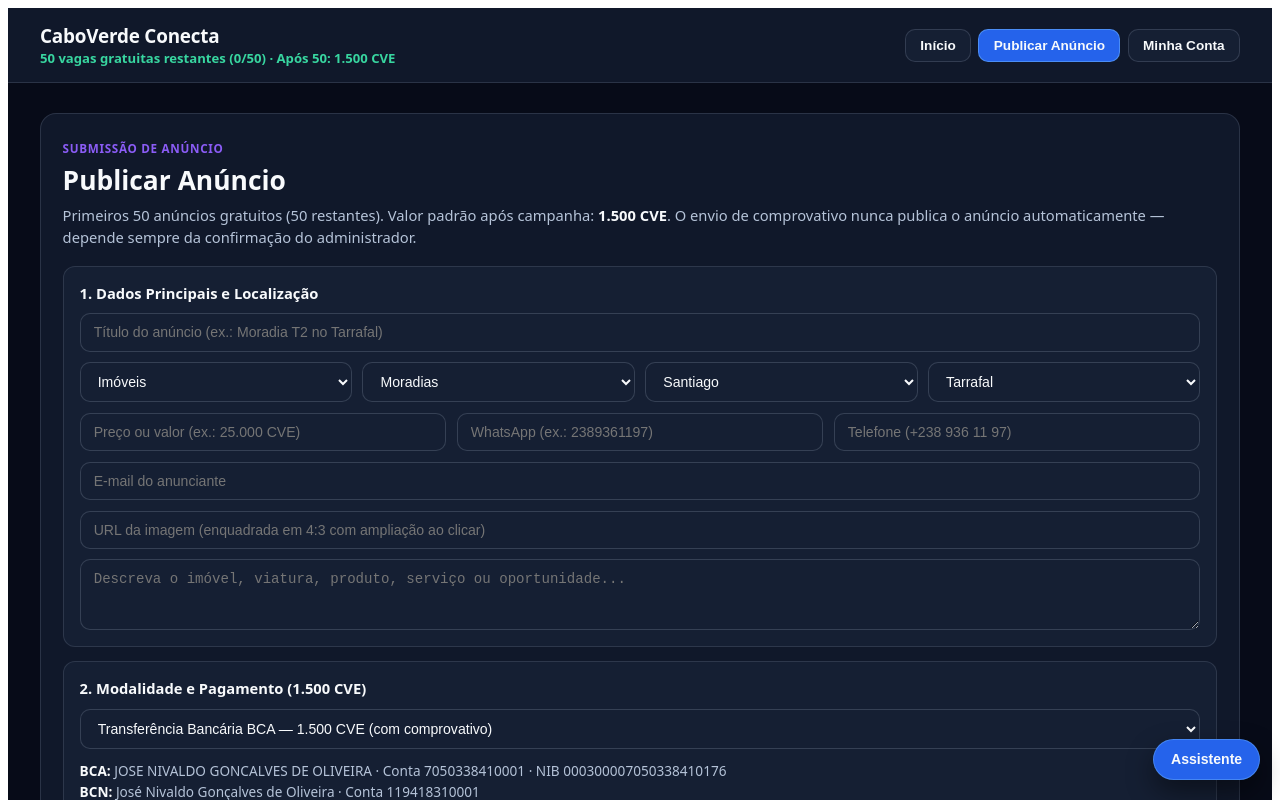
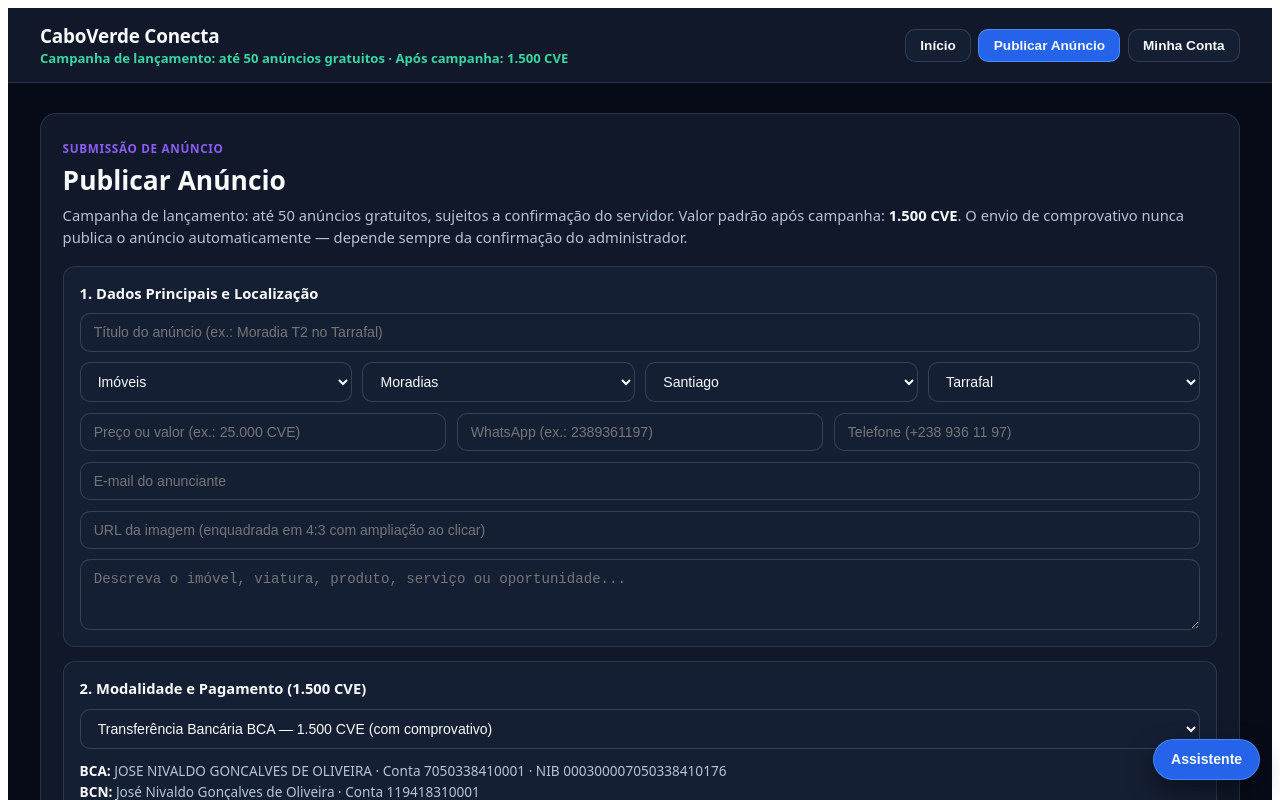
Before and after one commit to Jnivaldo/caboverde-conecta-v2, a React (Vite) app: page / in a window 1280 px wide. Both pictures are taken after a click on the button "Publicar Anúncio". Shown: the top 800 px of the page. Built offline with nearby package versions, Linux system fonts and the light colour scheme.

Commit message:
Clarify campaign availability and payment status

```diff
--- a/src/App.tsx
+++ b/src/App.tsx
@@ -115,7 +115,7 @@ export default function App() {
     {
       id: "welcome",
       sender: "assistant",
-      text: "Olá! Sou o assistente do CaboVerde Conecta. Posso esclarecer dúvidas sobre vagas gratuitas, pagamento de 1.500 CVE (BCA, BCN ou Hotmart Visa), publicação de anúncios e contacto direto.",
+      text: "Olá! Sou o assistente do CaboVerde Conecta. Posso esclarecer dúvidas sobre a campanha de lançamento, pagamento por transferência bancária, publicação de anúncios e contacto direto.",
     },
   ]);
 
@@ -156,10 +156,10 @@ export default function App() {
   function buildAssistantReply(rawText: string): string {
     const t = rawText.toLowerCase();
     if (t.includes("gratuit") || t.includes("50") || t.includes("vaga")) {
-      return `A campanha de lançamento oferece 50 vagas gratuitas. Neste momento restam ${freeSlotsRemaining} de ${totalFreeSlots} vagas. Após o limite de 50 anúncios, cada publicação passa a ter o valor padrão de 1.500 CVE.`;
+      return `A campanha de lançamento oferece 50 vagas gratuitas. A disponibilidade das vagas é confirmada pelo servidor no momento da submissão. Depois de esgotada a campanha, cada publicação custa 1.500 CVE.`;
     }
     if (t.includes("1.500") || t.includes("1500") || t.includes("pagar") || t.includes("bca") || t.includes("bcn") || t.includes("hotmart") || t.includes("visa")) {
-      return `O valor padrão após as 50 vagas gratuitas é 1.500 CVE. Pode pagar por transferência bancária para BCA (conta ${BANK_ACCOUNTS.bca.account}, NIB ${BANK_ACCOUNTS.bca.nib}) ou BCN (conta ${BANK_ACCOUNTS.bcn.account}) indicando o comprovativo, ou por cartão Visa via Hotmart. O comprovativo não publica sozinho: a publicação depende da análise da equipa responsável.`;
+      return `O valor padrão após as 50 vagas gratuitas é 1.500 CVE. Pode pagar por transferência bancária para BCA (conta ${BANK_ACCOUNTS.bca.account}, NIB ${BANK_ACCOUNTS.bca.nib}) ou BCN (conta ${BANK_ACCOUNTS.bcn.account}) indicando o comprovativo, O comprovativo não publica sozinho: a publicação depende da análise da equipa responsável. O pagamento por cartão ainda não está ativo.`;
     }
     if (t.includes("suporte") || t.includes("contacto") || t.includes("whatsapp") || t.includes("telefone")) {
       return `O contacto entre interessados e anunciantes é direto através dos dados indicados em cada anúncio. Para assuntos da plataforma, utilize os canais oficiais apresentados na página de contacto.`;
@@ -167,7 +167,7 @@ export default function App() {
     if (t.includes("estado") || t.includes("pendente") || t.includes("publicar")) {
       return "Os estados de pagamento (pending, confirmed, rejected) e de anúncio (pending, published, rejected, suspended) são separados. Novos anúncios entram em análise até confirmação e publicação no painel administrativo.";
     }
-    return `O CaboVerde Conecta reúne classificados, serviços, imóveis, viaturas, hospedagem e oportunidades nas 9 ilhas de Cabo Verde. Restam ${freeSlotsRemaining} vagas gratuitas de 50, após as quais o valor é 1.500 CVE. Contacto oficial: ${OFFICIAL_PHONE_DISPLAY}.`;
+    return `O CaboVerde Conecta reúne classificados, serviços, imóveis, viaturas, hospedagem e oportunidades nas 9 ilhas de Cabo Verde. A campanha prevê até 50 anúncios gratuitos; a disponibilidade será confirmada pelo servidor. Depois da campanha, o valor é 1.500 CVE. Contacto oficial: ${OFFICIAL_PHONE_DISPLAY}.`;
   }
 
   function sendChatMessage(customText?: string) {
@@ -299,7 +299,7 @@ export default function App() {
               CaboVerde Conecta
             </strong>
             <div style={{ fontSize: "0.82rem", color: "#38D6A0", fontWeight: 600 }}>
-              {freeSlotsRemaining} vagas gratuitas restantes ({usedFreeSlots}/{totalFreeSlots}) · Após 50: 1.500 CVE
+              Campanha de lançamento: até 50 anúncios gratuitos · Após campanha: 1.500 CVE
             </div>
           </div>
 
@@ -521,7 +521,7 @@ export default function App() {
               <span style={eyebrowStyle("#8B5CF6")}>SUBMISSÃO DE ANÚNCIO</span>
               <h1 style={{ margin: "0.25rem 0 0.4rem", fontSize: "1.65rem" }}>Publicar Anúncio</h1>
               <p style={{ margin: 0, color: "#B5C3D8", fontSize: "0.92rem", lineHeight: 1.5 }}>
-                Primeiros 50 anúncios gratuitos ({freeSlotsRemaining} restantes). Valor padrão após campanha:{" "}
+                Campanha de lançamento: até 50 anúncios gratuitos, sujeitos a confirmação do servidor. Valor padrão após campanha:{" "}
                 <strong style={{ color: "#F8FAFC" }}>1.500 CVE</strong>. O envio de comprovativo nunca publica o anúncio
                 automaticamente — depende sempre da confirmação do administrador.
               </p>
@@ -653,7 +653,7 @@ export default function App() {
                 >
                   {canClaimFreeSlot && (
                     <option value="free_launch">
-                      Campanha de Lançamento — Vaga Gratuita ({freeSlotsRemaining} de 50 restantes)
+                      Solicitar vaga gratuita na campanha (sujeita a confirmação)
                     </option>
                   )}
                   <option value="bca_transfer">Transferência Bancária BCA — 1.500 CVE (com comprovativo)</option>
```
